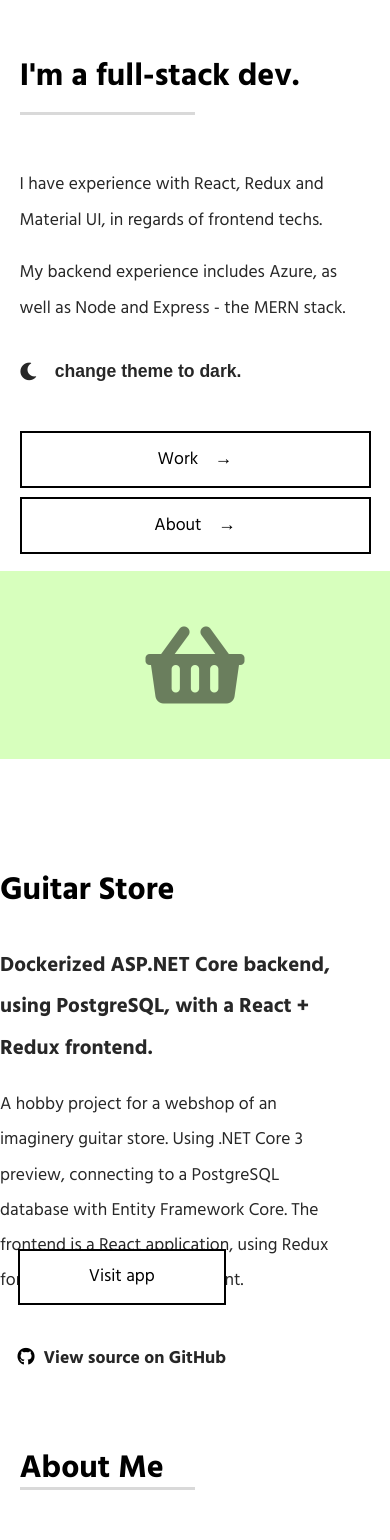
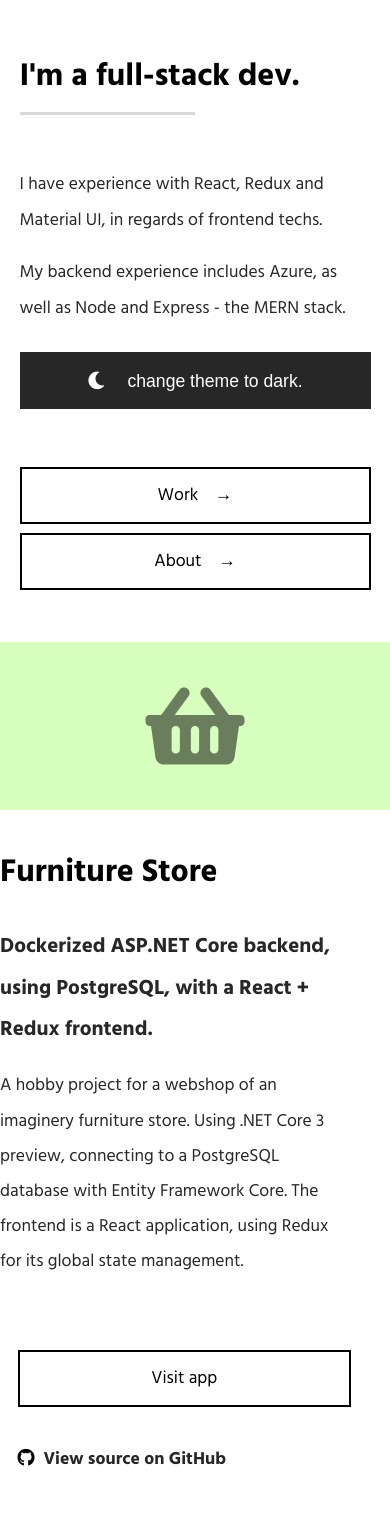
Before and after one commit to danielagg/typewriter-landing, a React (Create React App) app: page / in a window 390 px wide. Shown: the top 1540 px of the page. Built offline with nearby package versions, Linux system fonts and the light colour scheme.

Commit message:
Styling changes

```diff
--- a/src/components/portfolio/PortfolioWrapper.jsx
+++ b/src/components/portfolio/PortfolioWrapper.jsx
@@ -7,11 +7,11 @@ const PortfolioWrapper = () => {
   const workItems = [
     {
       id: 0,
-      title: "Guitar Store",
+      title: "Furniture Store",
       descSubHeading:
         "Dockerized ASP.NET Core backend, using PostgreSQL, with a React + Redux frontend.",
       descParagraph:
-        "A hobby project for a webshop of an imaginery guitar store. Using .NET Core 3 preview, connecting to a PostgreSQL database with Entity Framework Core. The frontend is a React application, using Redux for its global state management.",
+        "A hobby project for a webshop of an imaginery furniture store. Using .NET Core 3 preview, connecting to a PostgreSQL database with Entity Framework Core. The frontend is a React application, using Redux for its global state management.",
       colorType: Colors.GREEN,
       icon: "fas fa-shopping-basket",
       viewOnlineLine: "",
@@ -31,10 +31,9 @@ const PortfolioWrapper = () => {
     {
       id: 2,
       title: "Personal site",
-      descSubHeading:
-        "This site exact website, state and serverless React app deployed to Zeit.",
+      descSubHeading: "This very website.",
       descParagraph:
-        "A fairly static site (no backend, no global state on frontend), deployed to Zeit, via Continuous Delivery.",
+        "A serverless, stateless React application, deployed to Zeit via Continuous Delivery.",
       colorType: Colors.PURPLE,
       icon: "fas fa-map-marker-alt",
       viewOnlineLine: "",
--- a/src/styles/portfolio-item-icon.css
+++ b/src/styles/portfolio-item-icon.css
@@ -7,6 +7,7 @@
   grid-template-columns: 1fr;
   justify-items: center;
   align-items: center;
+  padding: 0;
 }
 
 .portfolio-items__icon-container--green {
@@ -31,4 +32,8 @@
     font-size: 5em;
     opacity: 0.5;
   }
+
+  .portfolio-items__icon-container {
+    padding: 1em 0;
+  }
 }
--- a/src/styles/portfolio.css
+++ b/src/styles/portfolio.css
@@ -1,10 +1,12 @@
 @import "variables.css";
 
 .portfolio-items {
-  height: 100vh;
+  min-height: 100vh;
+  margin: 0;
 }
 
 .portfolio-items__container {
+  min-height: 100vh;
   height: 100%;
   display: grid;
   grid-template-columns: 1fr 1fr;
@@ -22,6 +24,7 @@
 }
 
 .portfolio-item__navigation {
+  position: relative;
   padding: 0;
   margin: 1em 0;
 }
@@ -74,13 +77,26 @@
   text-decoration: underline;
 }
 
-@media (min-width: 320px) and (max-width: 480px) {
+@media only screen and (max-width: 600px) {
+  .portfolio-items {
+    height: 100%;
+    margin-top: 3em;
+  }
+
   .portfolio-items__container {
     display: grid;
     grid-template-columns: 1fr;
     align-items: center;
     width: 100%;
     margin: 0 auto;
+  }
+
+  .portfolio-item__navigation {
+    position: absolute;
+    padding: 0;
+    margin: 0;
+    bottom: 0;
+    left: 0;
   }
 
   .portfolio-item__title {
@@ -91,4 +107,8 @@
     width: 90%;
     padding-left: 0;
   }
+
+  .portfolio-item__view-more-list {
+    position: relative;
+  }
 }
--- a/src/styles/theme-selector.css
+++ b/src/styles/theme-selector.css
@@ -12,7 +12,7 @@
   font-size: 100%;
   display: flex;
   justify-content: flex-start;
-  width: 65%;
+  width: 100%;
   animation: moveInFromBottom 0.4s ease-out;
   margin-top: 0.5em;
 }
@@ -27,6 +27,16 @@
 
 @media (min-width: 320px) and (max-width: 480px) {
   .theme-selector {
-    margin: 1em 0 0 0;
+    display: block;
+    padding: 1em 0;
+    margin: 0.5em 0;
+    text-align: center;
+    font-weight: 300;
+    background: var(--faded-primary-color);
+    color: var(--main-bg);
+  }
+
+  .theme-selector__text:hover {
+    text-decoration: none;
   }
 }
```
